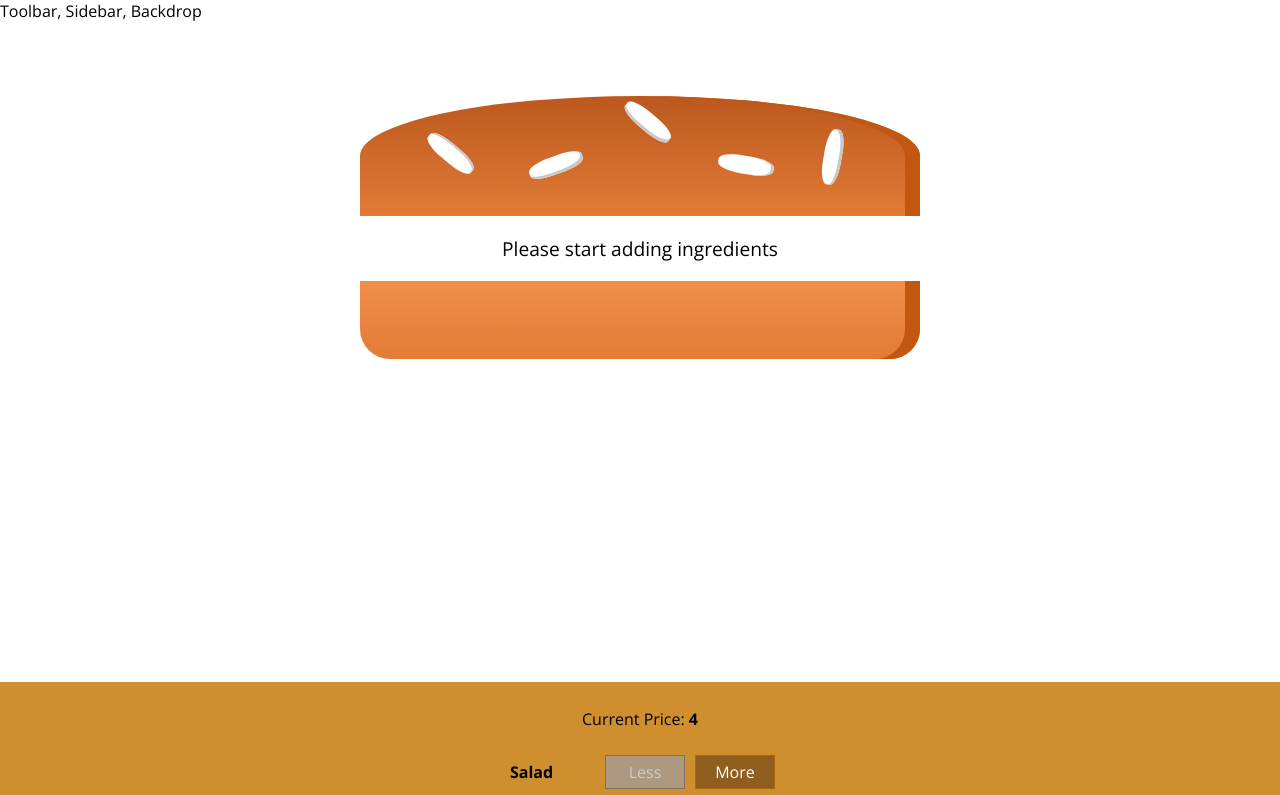
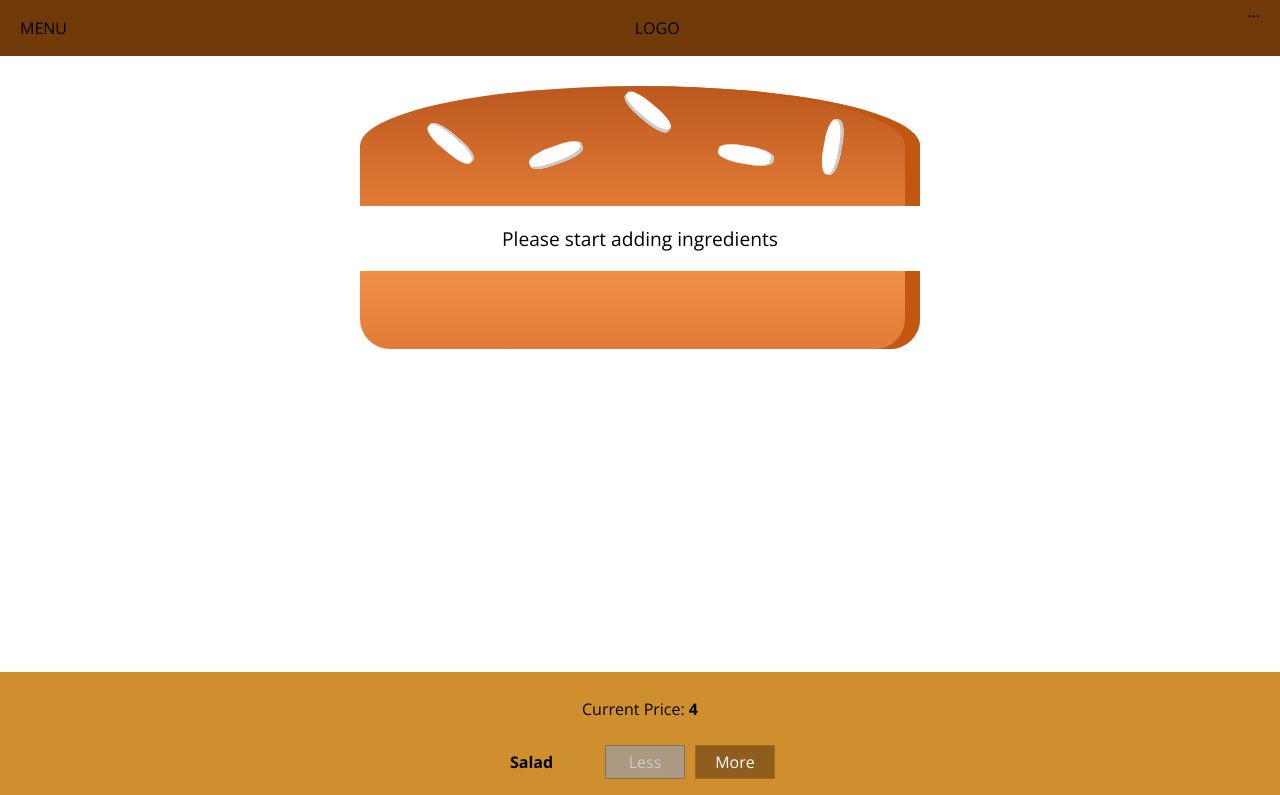
Before and after one commit to TigranVardanyan/burger-builder, a React app: page / in a window 1280 px wide. Shown: the top 795 px of the page. Built offline with nearby package versions, Linux system fonts and the light colour scheme.

Commit message:
Adding a Toolbar

```diff
--- a/src/components/Layout/Layout.css
+++ b/src/components/Layout/Layout.css
@@ -1,3 +1,3 @@
 .Content {
-  margin-top: 60px;
+  margin-top: 72px;
 }
--- a/src/components/Layout/Layout.js
+++ b/src/components/Layout/Layout.js
@@ -1,11 +1,11 @@
 import React from 'react';
 import Aux from '../../hoc/Auxiliary';
 import classes from './Layout.css';
-
+import Toolbar from './../Navgiation/Toolbar/Toolbar';
 
 const layout = (props) => (
   <Aux>
-    <div>Toolbar, Sidebar, Backdrop</div>
+    <Toolbar/>
     <main className={classes.Content}>
       {props.children}
     </main>
--- /dev/null
+++ b/src/components/Navgiation/Toolbar/Toolbar.css
@@ -0,0 +1,18 @@
+.Toolbar {
+  height: 56px;
+  width: 100%;
+  position: fixed;
+  top: 0;
+  left: 0;
+  background-color: #703B09;
+  display: flex;
+  justify-content: space-between;
+  align-items: center;
+  padding: 0 20px;
+  box-sizing: border-box;
+  z-index: 90;
+}
+
+.Toolbar nav {
+  height: 100%;
+}
--- /dev/null
+++ b/src/components/Navgiation/Toolbar/Toolbar.js
@@ -0,0 +1,15 @@
+import React from 'react';
+import classes from './Toolbar.css';
+
+
+const toolbar = () => (
+  <header className={classes.Toolbar}>
+    <div>MENU</div>
+    <div>LOGO</div>
+    <nav>
+      ...
+    </nav>
+  </header>
+)
+
+export default toolbar
```
